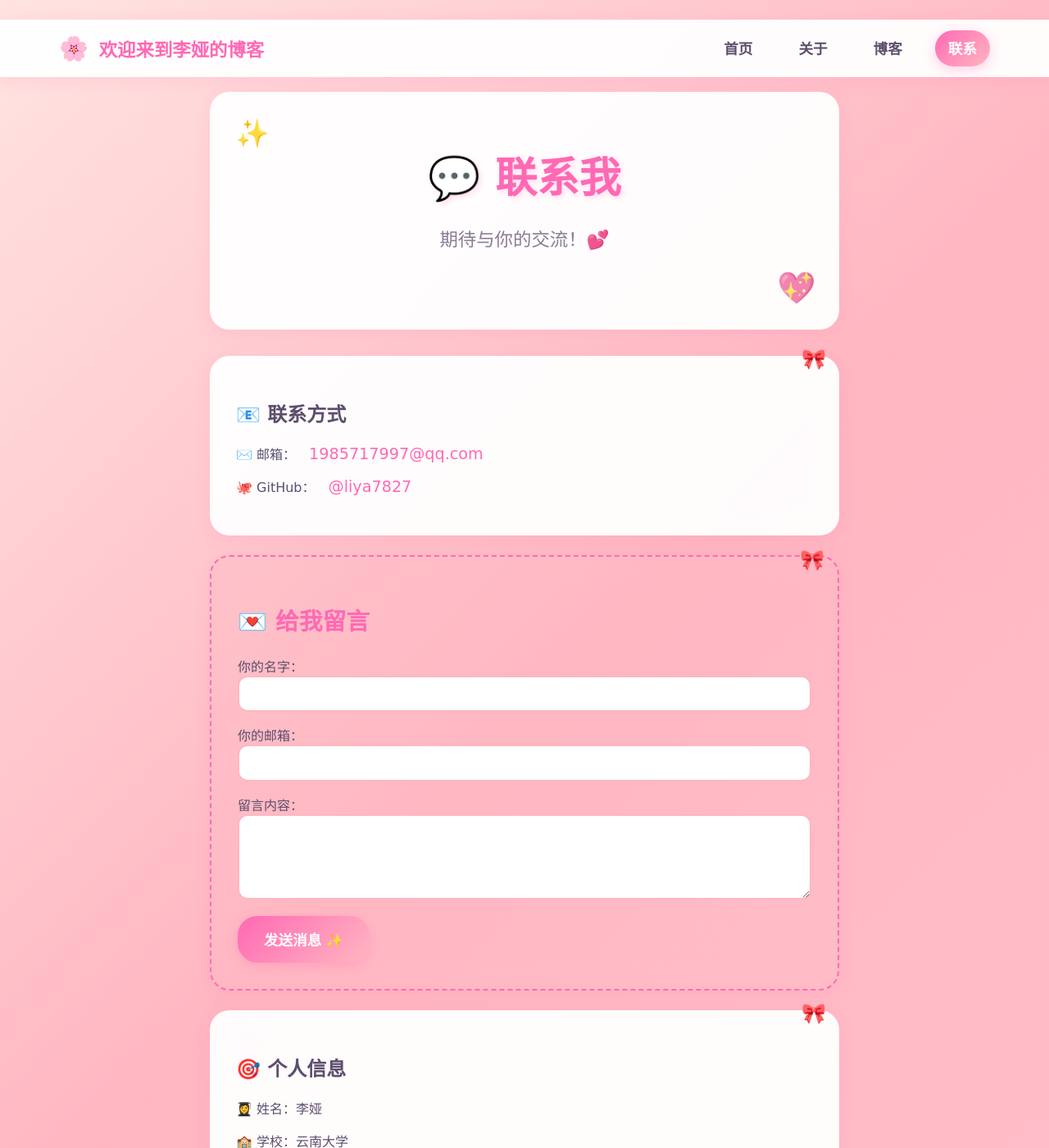
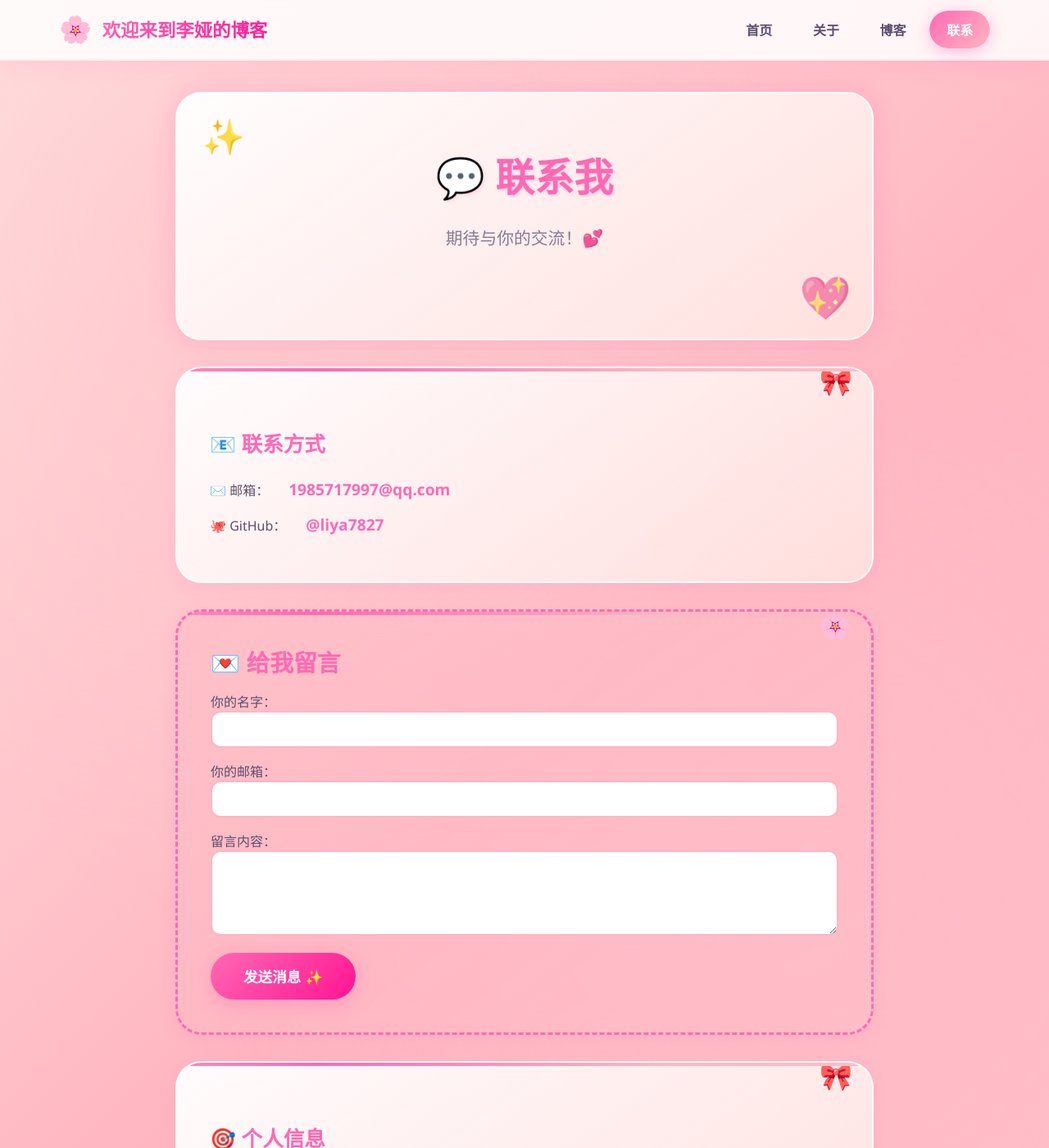
Before and after one commit to liya7827/liya7827.github.io, a Jekyll site: the page built from staff.html, in a window 1280 px wide and 1400 px high. Shown: the whole window at 82% size. Built offline with Jekyll 4.4.1, drawn with Linux system fonts in a browser that asks for light colours.

Commit message:
添加两篇技术文章，美化网站样式

```diff
--- a/assets/css/style.css
+++ b/assets/css/style.css
@@ -1,4 +1,4 @@
-/* 可爱粉色主题 */
+/* 可爱粉色高级主题 */
 
 :root {
   --primary-pink: #FF69B4;
@@ -11,11 +11,12 @@
   --text-light: #8B7B95;
   --shadow: 0 4px 20px rgba(255, 105, 180, 0.15);
   --shadow-hover: 0 8px 30px rgba(255, 105, 180, 0.25);
+  --shadow-glow: 0 0 30px rgba(255, 105, 180, 0.3);
   --radius: 24px;
   --radius-sm: 16px;
+  --radius-lg: 32px;
 }
 
-/* 全局样式 */
 * {
   box-sizing: border-box;
 }
@@ -23,10 +24,27 @@
 body {
   background: linear-gradient(135deg, #FFE4E1 0%, #FFB6C1 50%, #FFC0CB 100%);
   min-height: 100vh;
-  font-family: 'Comic Sans MS', 'Segoe UI', cursive, sans-serif;
+  font-family: 'Microsoft YaHei', 'PingFang SC', 'Segoe UI', cursive, sans-serif;
   color: var(--text-dark);
   margin: 0;
   padding-top: 80px;
+  position: relative;
+  overflow-x: hidden;
+}
+
+body::before {
+  content: '';
+  position: fixed;
+  top: 0;
+  left: 0;
+  right: 0;
+  bottom: 0;
+  background:
+    radial-gradient(circle at 20% 20%, rgba(255, 182, 193, 0.3) 0%, transparent 50%),
+    radial-gradient(circle at 80% 80%, rgba(255, 192, 203, 0.3) 0%, transparent 50%),
+    radial-gradient(circle at 50% 50%, rgba(255, 255, 255, 0.1) 0%, transparent 70%);
+  pointer-events: none;
+  z-index: -1;
 }
 
 /* 顶部导航栏 */
@@ -35,11 +53,13 @@ body {
   top: 0;
   left: 0;
   right: 0;
-  background: rgba(255, 255, 255, 0.95);
+  background: rgba(255, 255, 255, 0.85);
   backdrop-filter: blur(20px);
-  box-shadow: 0 4px 20px rgba(255, 105, 180, 0.15);
+  -webkit-backdrop-filter: blur(20px);
+  box-shadow: 0 4px 30px rgba(255, 105, 180, 0.15);
   z-index: 1000;
   padding: 0.8rem 0;
+  border-bottom: 2px solid rgba(255, 105, 180, 0.1);
 }
 
 .nav-container {
@@ -55,93 +75,73 @@ body {
   display: flex;
   align-items: center;
   gap: 0.8rem;
+  text-decoration: none;
 }
 
 .logo-icon {
-  font-size: 1.8rem;
+  font-size: 2rem;
+  animation: float 3s ease-in-out infinite;
 }
 
 .logo-text {
   font-size: 1.4rem;
   font-weight: bold;
   color: var(--primary-pink);
+  background: linear-gradient(135deg, #FF69B4, #FF1493);
+  -webkit-background-clip: text;
+  -webkit-text-fill-color: transparent;
+  background-clip: text;
 }
 
 .nav-links {
   display: flex;
-  gap: 1.5rem;
+  gap: 0.5rem;
 }
 
 .nav-links a {
   color: var(--text-dark);
   text-decoration: none;
   font-weight: 600;
-  font-size: 1.1rem;
-  padding: 0.6rem 1rem;
-  border-radius: var(--radius);
+  font-size: 1rem;
+  padding: 0.7rem 1.3rem;
+  border-radius: 50px;
+  transition: all 0.4s cubic-bezier(0.175, 0.885, 0.32, 1.275);
+  position: relative;
+  overflow: hidden;
+}
+
+.nav-links a::before {
+  content: '';
+  position: absolute;
+  top: 0;
+  left: 0;
+  right: 0;
+  bottom: 0;
+  background: linear-gradient(135deg, #FF69B4 0%, #FFB6C1 100%);
+  border-radius: 50px;
+  opacity: 0;
+  transform: scale(0.8);
   transition: all 0.3s ease;
+  z-index: -1;
+}
+
+.nav-links a:hover::before,
+.nav-links a.active::before {
+  opacity: 1;
+  transform: scale(1);
 }
 
 .nav-links a:hover,
 .nav-links a.active {
-  background: linear-gradient(135deg, #FF69B4 0%, #FFB6C1 100%);
   color: white;
-  box-shadow: 0 4px 15px rgba(255, 105, 180, 0.3);
+  box-shadow: 0 4px 20px rgba(255, 105, 180, 0.4);
 }
 
 /* 容器 */
 .container {
-  max-width: 800px;
+  max-width: 900px;
   margin: 0 auto;
-  padding: 2rem 1rem;
-}
-
-/* 头部 */
-header {
-  background: rgba(255, 255, 255, 0.9);
-  backdrop-filter: blur(15px);
-  border-radius: var(--radius);
-  padding: 2.5rem 2rem;
-  margin-bottom: 2rem;
-  box-shadow: var(--shadow);
-  text-align: center;
-  animation: fadeInDown 0.6s ease-out;
-  position: relative;
-}
-
-header::before {
-  content: '🌸';
-  position: absolute;
-  top: 1rem;
-  left: 1.5rem;
-  font-size: 1.5rem;
-}
-
-header::after {
-  content: '🌺';
-  position: absolute;
-  top: 1rem;
-  right: 1.5rem;
-  font-size: 1.5rem;
-}
-
-header h1 {
-  color: var(--primary-pink);
-  font-size: 2.8rem;
-  margin: 0;
-  font-weight: bold;
-  text-shadow: 2px 2px 4px rgba(255, 105, 180, 0.2);
-}
-
-header p {
-  color: var(--text-light);
-  font-size: 1.2rem;
-  margin-top: 1rem;
-}
-
-/* 导航 */
-nav {
-  margin-top: 1.5rem;
+  padding: 2rem 1.5rem;
 }
 
 /* 主内容 */
@@ -151,68 +151,101 @@ main {
 
 /* Hero 区域 */
 .hero-section {
-  background: rgba(255, 255, 255, 0.95);
-  backdrop-filter: blur(15px);
-  border-radius: var(--radius);
-  padding: 4rem 2rem;
+  background: linear-gradient(145deg, rgba(255, 255, 255, 0.95) 0%, rgba(255, 228, 225, 0.9) 100%);
+  backdrop-filter: blur(20px);
+  -webkit-backdrop-filter: blur(20px);
+  border-radius: var(--radius-lg);
+  padding: 4rem 3rem;
   margin-bottom: 2rem;
-  box-shadow: var(--shadow);
+  box-shadow: var(--shadow-glow);
   text-align: center;
   position: relative;
   overflow: hidden;
+  border: 2px solid rgba(255, 255, 255, 0.8);
 }
 
 .hero-section::before {
   content: '✨';
   position: absolute;
-  top: 2rem;
+  top: 1.5rem;
   left: 2rem;
-  font-size: 2rem;
+  font-size: 2.5rem;
   animation: sparkle 2s ease-in-out infinite;
 }
 
 .hero-section::after {
   content: '💖';
   position: absolute;
-  bottom: 2rem;
+  bottom: 1.5rem;
   right: 2rem;
-  font-size: 2rem;
+  font-size: 2.5rem;
   animation: sparkle 2s ease-in-out infinite 0.5s;
 }
 
+.hero-decoration {
+  position: absolute;
+  font-size: 1.5rem;
+  opacity: 0.6;
+  animation: float 4s ease-in-out infinite;
+}
+
+.hero-decoration:nth-child(1) { top: 10%; left: 5%; animation-delay: 0s; }
+.hero-decoration:nth-child(2) { top: 20%; right: 8%; animation-delay: 1s; }
+.hero-decoration:nth-child(3) { bottom: 15%; left: 10%; animation-delay: 2s; }
+.hero-decoration:nth-child(4) { bottom: 25%; right: 5%; animation-delay: 0.5s; }
+
 .hero-section h1 {
   color: var(--primary-pink);
-  font-size: 3.2rem;
+  font-size: 3rem;
   margin: 0;
   font-weight: bold;
-  text-shadow: 3px 3px 6px rgba(255, 105, 180, 0.2);
+  text-shadow: 2px 2px 4px rgba(255, 105, 180, 0.2);
+  position: relative;
 }
 
 .hero-subtitle {
   color: var(--text-light);
-  font-size: 1.4rem;
-  margin: 1.5rem 0 2rem 0;
+  font-size: 1.3rem;
+  margin: 1.5rem 0 2.5rem 0;
+  line-height: 1.8;
 }
 
 /* 按钮 */
 .btn {
   display: inline-block;
-  background: linear-gradient(135deg, #FF69B4 0%, #FFB6C1 100%);
+  background: linear-gradient(135deg, #FF69B4 0%, #FF1493 100%);
   color: white;
-  padding: 1rem 2rem;
-  border-radius: var(--radius);
+  padding: 1rem 2.5rem;
+  border-radius: 50px;
   text-decoration: none;
   font-weight: 700;
   font-size: 1.1rem;
-  transition: all 0.3s ease;
+  transition: all 0.4s cubic-bezier(0.175, 0.885, 0.32, 1.275);
   border: none;
   cursor: pointer;
-  box-shadow: 0 4px 15px rgba(255, 105, 180, 0.3);
+  box-shadow: 0 6px 25px rgba(255, 105, 180, 0.4);
+  position: relative;
+  overflow: hidden;
+}
+
+.btn::before {
+  content: '';
+  position: absolute;
+  top: 0;
+  left: -100%;
+  width: 100%;
+  height: 100%;
+  background: linear-gradient(90deg, transparent, rgba(255, 255, 255, 0.3), transparent);
+  transition: left 0.5s ease;
+}
+
+.btn:hover::before {
+  left: 100%;
 }
 
 .btn:hover {
-  transform: translateY(-3px);
-  box-shadow: 0 8px 25px rgba(255, 105, 180, 0.45);
+  transform: translateY(-5px) scale(1.05);
+  box-shadow: 0 10px 35px rgba(255, 105, 180, 0.5);
 }
 
 .btn-outline {
@@ -222,88 +255,151 @@ main {
 }
 
 .btn-outline:hover {
-  background: var(--primary-pink);
+  background: linear-gradient(135deg, #FF69B4 0%, #FF1493 100%);
   color: white;
+  border-color: transparent;
 }
 
 /* 卡片 */
 .card {
-  background: rgba(255, 255, 255, 0.95);
+  background: linear-gradient(145deg, rgba(255, 255, 255, 0.95) 0%, rgba(255, 228, 225, 0.85) 100%);
   backdrop-filter: blur(15px);
-  border-radius: var(--radius);
-  padding: 2rem;
-  margin-bottom: 1.5rem;
+  -webkit-backdrop-filter: blur(15px);
+  border-radius: var(--radius-lg);
+  padding: 2.5rem;
+  margin-bottom: 2rem;
   box-shadow: var(--shadow);
-  transition: all 0.3s ease;
+  transition: all 0.4s cubic-bezier(0.175, 0.885, 0.32, 1.275);
   position: relative;
-}
-
-.card:hover {
-  transform: translateY(-5px);
-  box-shadow: var(--shadow-hover);
+  overflow: hidden;
+  border: 2px solid rgba(255, 255, 255, 0.8);
 }
 
 .card::before {
   content: '🎀';
   position: absolute;
-  top: -10px;
-  right: 1rem;
-  font-size: 1.5rem;
+  top: -5px;
+  right: 1.5rem;
+  font-size: 2rem;
+  animation: bounce 2s ease-in-out infinite;
+}
+
+.card::after {
+  content: '';
+  position: absolute;
+  top: 0;
+  left: 0;
+  right: 0;
+  height: 4px;
+  background: linear-gradient(90deg, #FF69B4, #FFB6C1, #FFC0CB, #FFB6C1, #FF69B4);
+  background-size: 200% 100%;
+  animation: gradientMove 3s linear infinite;
+}
+
+.card:hover {
+  transform: translateY(-8px) scale(1.02);
+  box-shadow: var(--shadow-glow);
 }
 
 /* 文章卡片 */
 .post-card {
-  border-left: 4px solid var(--primary-pink);
+  border-left: 5px solid;
+  border-image: linear-gradient(180deg, #FF69B4, #FFB6C1) 1;
+}
+
+.post-card::before {
+  content: '📝';
 }
 
 .post-date {
   color: var(--text-light);
   font-size: 0.95rem;
-  margin-bottom: 0.5rem;
+  margin-bottom: 0.8rem;
+  display: flex;
+  align-items: center;
+  gap: 0.5rem;
 }
 
 .post-title {
   color: var(--text-dark);
   text-decoration: none;
-  font-size: 1.6rem;
+  font-size: 1.8rem;
   font-weight: bold;
-  transition: color 0.3s ease;
+  transition: all 0.3s ease;
+  display: block;
+  margin-bottom: 1rem;
 }
 
 .post-title:hover {
   color: var(--primary-pink);
+  transform: translateX(10px);
 }
 
 .post-excerpt {
   color: var(--text-light);
-  line-height: 1.8;
-  margin: 1rem 0;
+  line-height: 1.9;
+  margin: 1rem 0 1.5rem 0;
+  font-size: 1.05rem;
+}
+
+.post-categories {
+  display: inline-flex;
+  gap: 0.5rem;
+  flex-wrap: wrap;
+}
+
+.post-categories span {
+  background: linear-gradient(135deg, #FFB6C1 0%, #FFC0CB 100%);
+  color: var(--text-dark);
+  padding: 0.3rem 1rem;
+  border-radius: 50px;
+  font-size: 0.85rem;
+  font-weight: 600;
 }
 
 /* 关于我区域 */
 .about-section {
-  background: linear-gradient(135deg, rgba(255, 182, 193, 0.3) 0%, rgba(255, 192, 203, 0.3) 100%);
-  border: 2px dashed var(--primary-pink);
+  background: linear-gradient(145deg, rgba(255, 182, 193, 0.4) 0%, rgba(255, 192, 203, 0.3) 100%);
+  border: 3px dashed var(--primary-pink);
+}
+
+.about-section::before {
+  content: '🌸';
 }
 
 .about-section h2 {
   color: var(--primary-pink);
   font-size: 1.8rem;
+  margin-top: 0;
+  display: flex;
+  align-items: center;
+  gap: 0.5rem;
 }
 
+/* 技能标签 */
 .skills-list {
   list-style: none;
   padding: 0;
+  display: flex;
+  flex-wrap: wrap;
+  gap: 0.8rem;
 }
 
 .skills-list li {
-  display: inline-block;
-  background: var(--baby-pink);
-  color: var(--text-dark);
-  padding: 0.5rem 1rem;
-  border-radius: var(--radius);
-  margin: 0.5rem;
+  background: linear-gradient(135deg, #FF69B4 0%, #FF1493 100%);
+  color: white;
+  padding: 0.6rem 1.5rem;
+  border-radius: 50px;
+  margin: 0.3rem;
   font-weight: 600;
+  font-size: 0.95rem;
+  box-shadow: 0 4px 15px rgba(255, 105, 180, 0.3);
+  transition: all 0.3s ease;
+}
+
+.skills-list li:hover {
+  transform: translateY(-3px) scale(1.05);
+  box-shadow: 0 6px 20px rgba(255, 105, 180, 0.4);
 }
 
 /* 联系方式 */
@@ -311,16 +407,24 @@ main {
   text-align: center;
 }
 
+.contact-section::before {
+  content: '💌';
+}
+
 .contact-links {
-  margin-top: 1rem;
+  margin-top: 1.5rem;
 }
 
 .contact-links a {
   color: var(--primary-pink);
   text-decoration: none;
-  margin: 0 1rem;
+  margin: 0 1.5rem;
   font-size: 1.2rem;
+  font-weight: 600;
   transition: all 0.3s ease;
+  display: inline-flex;
+  align-items: center;
+  gap: 0.5rem;
 }
 
 .contact-links a:hover {
@@ -330,14 +434,19 @@ main {
 
 /* 页脚 */
 footer {
-  background: rgba(255, 255, 255, 0.9);
+  background: linear-gradient(145deg, rgba(255, 255, 255, 0.9) 0%, rgba(255, 228, 225, 0.9) 100%);
   backdrop-filter: blur(15px);
-  border-radius: var(--radius);
-  padding: 2rem;
-  margin-top: 2rem;
+  border-radius: var(--radius-lg);
+  padding: 2.5rem;
+  margin-top: 3rem;
   text-align: center;
   color: var(--text-light);
   box-shadow: var(--shadow);
+  border-top: 3px solid rgba(255, 105, 180, 0.2);
+}
+
+footer p {
+  margin: 0.5rem 0;
 }
 
 footer p::before {
@@ -377,8 +486,8 @@ footer p::after {
     transform: scale(1);
   }
   50% {
-    opacity: 0.7;
-    transform: scale(1.2);
+    opacity: 0.6;
+    transform: scale(1.3);
   }
 }
 
@@ -387,45 +496,106 @@ footer p::after {
     transform: translateY(0);
   }
   50% {
+    transform: translateY(-8px);
+  }
+}
+
+@keyframes float {
+  0%, 100% {
+    transform: translateY(0);
+  }
+  50% {
     transform: translateY(-10px);
+  }
+}
+
+@keyframes gradientMove {
+  0% {
+    background-position: 0% 50%;
+  }
+  100% {
+    background-position: 200% 50%;
+  }
+}
+
+@keyframes pulse {
+  0%, 100% {
+    box-shadow: 0 0 0 0 rgba(255, 105, 180, 0.4);
+  }
+  50% {
+    box-shadow: 0 0 0 15px rgba(255, 105, 180, 0);
   }
 }
 
 /* 响应式设计 */
 @media (max-width: 768px) {
+  body {
+    padding-top: 70px;
+  }
+
   .container {
     padding: 1rem;
   }
 
-  header h1, .hero-section h1 {
+  .hero-section {
+    padding: 3rem 1.5rem;
+  }
+
+  .hero-section h1 {
     font-size: 2rem;
   }
 
-  .nav-links {
-    gap: 0.5rem;
-  }
-
-  .nav-links a {
-    font-size: 0.9rem;
-    padding: 0.4rem 0.8rem;
+  .hero-section::before,
+  .hero-section::after {
+    font-size: 1.5rem;
   }
 
   .nav-container {
     padding: 0 1rem;
   }
 
-  .hero-section {
-    padding: 2.5rem 1.5rem;
+  .nav-links {
+    gap: 0.3rem;
+  }
+
+  .nav-links a {
+    font-size: 0.85rem;
+    padding: 0.5rem 0.8rem;
+  }
+
+  .logo-text {
+    font-size: 1.1rem;
+  }
+
+  .card {
+    padding: 1.8rem;
+  }
+
+  .card::before {
+    font-size: 1.5rem;
+  }
+
+  .post-title {
+    font-size: 1.4rem;
+  }
+
+  .contact-links a {
+    display: block;
+    margin: 1rem 0;
   }
 }
 
 /* 代码块样式 */
 pre {
-  background: #FFF5F5;
+  background: linear-gradient(135deg, #FFF5F5 0%, #FFE4E1 100%);
   border: 2px solid var(--light-pink);
   border-radius: var(--radius-sm);
   padding: 1.5rem;
   overflow-x: auto;
+  font-family: 'Consolas', 'Monaco', monospace;
+  font-size: 0.9rem;
+  line-height: 1.6;
+  margin: 1.5rem 0;
 }
 
 code {
@@ -433,6 +603,14 @@ code {
   color: var(--primary-pink);
   padding: 0.3rem 0.6rem;
   border-radius: var(--radius-sm);
+  font-family: 'Consolas', 'Monaco', monospace;
+  font-size: 0.9rem;
+}
+
+pre code {
+  background: none;
+  padding: 0;
+  color: var(--text-dark);
 }
 
 /* 图片样式 */
@@ -448,5 +626,52 @@ ul, ol {
 }
 
 li {
-  margin-bottom: 0.5rem;
+  margin-bottom: 0.8rem;
+  line-height: 1.8;
 }
+
+/* h2 样式 */
+h2 {
+  color: var(--primary-pink);
+  font-size: 1.6rem;
+  margin-top: 2rem;
+  margin-bottom: 1rem;
+  display: flex;
+  align-items: center;
+  gap: 0.5rem;
+}
+
+/* 表格样式 */
+table {
+  width: 100%;
+  border-collapse: collapse;
+  margin: 1.5rem 0;
+  border-radius: var(--radius-sm);
+  overflow: hidden;
+}
+
+th, td {
+  padding: 1rem;
+  text-align: left;
+  border-bottom: 1px solid rgba(255, 105, 180, 0.2);
+}
+
+th {
+  background: linear-gradient(135deg, #FFB6C1 0%, #FFC0CB 100%);
+  color: var(--text-dark);
+  font-weight: 600;
+}
+
+tr:hover {
+  background: rgba(255, 182, 193, 0.1);
+}
+
+/* 引用块样式 */
+blockquote {
+  background: linear-gradient(135deg, rgba(255, 182, 193, 0.3) 0%, rgba(255, 192, 203, 0.2) 100%);
+  border-left: 4px solid var(--primary-pink);
+  border-radius: 0 var(--radius-sm) var(--radius-sm) 0;
+  padding: 1.5rem;
+  margin: 1.5rem 0;
+  font-style: italic;
+}
```
Also changed, not shown: _posts/2026-06-01-data-structures.markdown (added, +104 -0 lines), _posts/2026-06-02-nlp-intro.markdown (added, +116 -0 lines).
